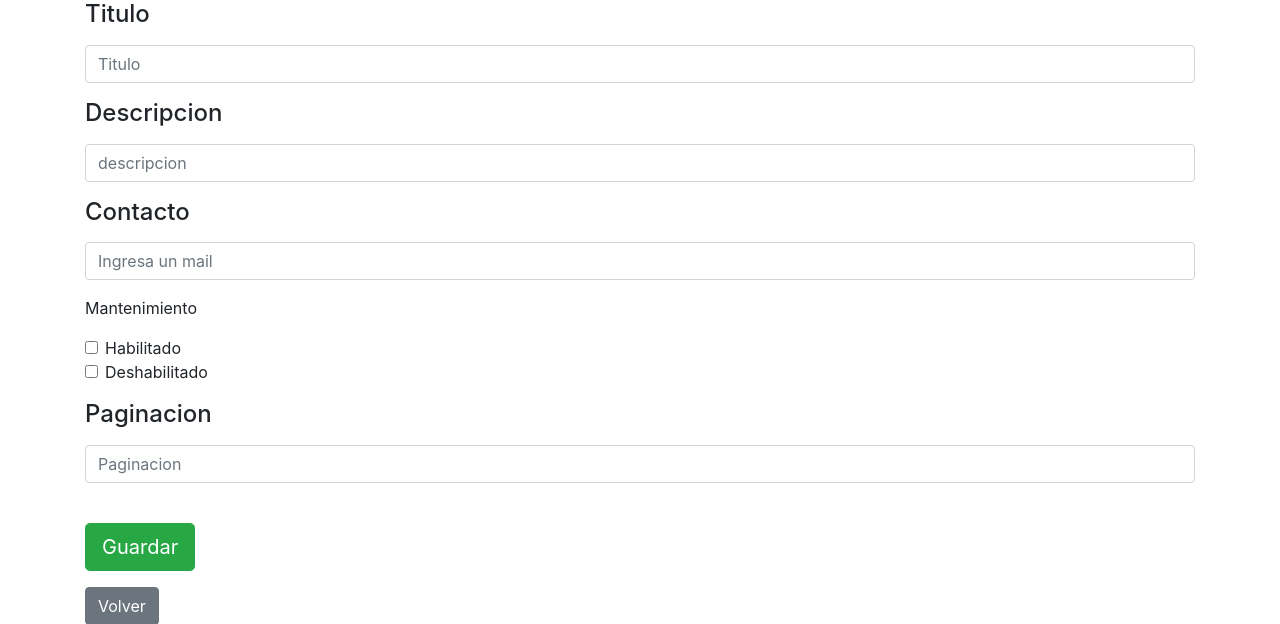
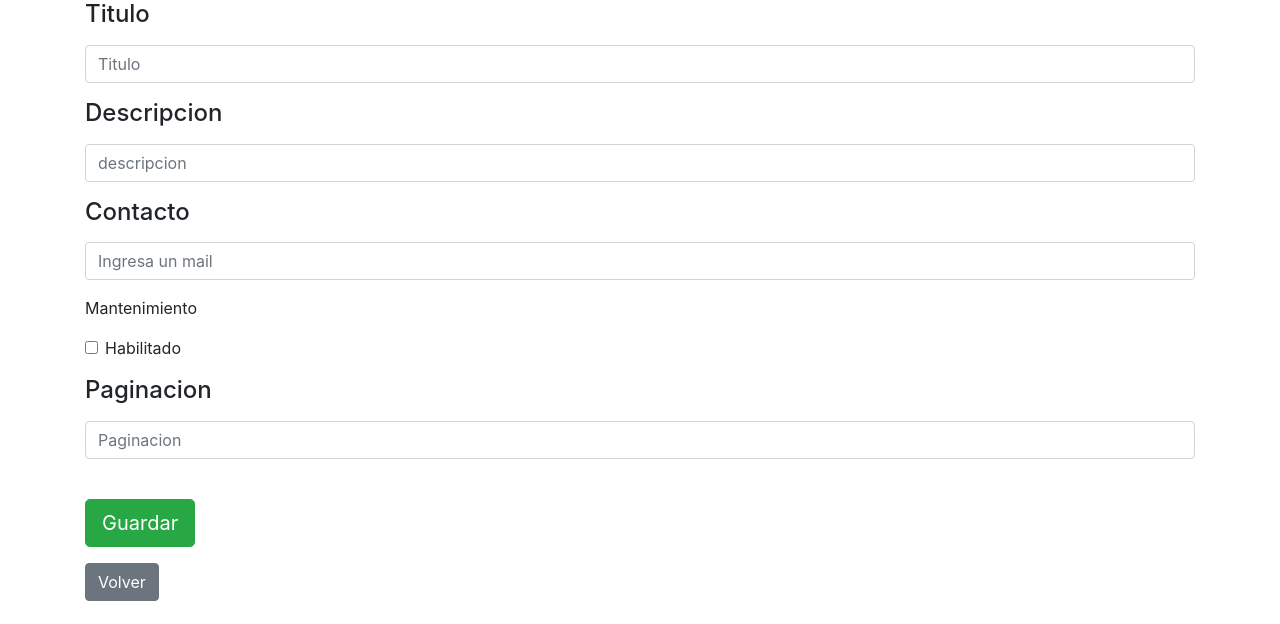
Before and after one commit to Maqui-LP/coopevid-19, a Flask app: template app/templates/configuracion/update.html in a window 1280 px wide. Shown: the part 112-736 px from the top of the page. Run offline with Flask 2, Linux system fonts and the light colour scheme; the template is opened without the code that fills it, so the values that code supplies are empty; the visitor is signed in with stand-in values (Sample User, id 1).

Commit message:
sitio en mantenimiento

```diff
--- a/app/__init__.py
+++ b/app/__init__.py
@@ -95,7 +95,8 @@ def create_app(environment="development"):
     # Ruta para el Home (usando decorator)
     @app.route("/")
     def home():
-        if Configuracion.getStateOfSite()==1:
+        print(f'######################configuracion del sitio: {Configuracion.getConfiguracion().id}')
+        if Configuracion.getStateOfSite():
             return render_template("mantenimiento.html")
         else:
             return render_template("home.html")
--- a/app/helpers/granted.py
+++ b/app/helpers/granted.py
@@ -2,9 +2,7 @@ from flask import session
 from app.models.user import User
 
 def granted(permiso):
-    print("*************************************************")
-    print(session.get("user"))
     user = User.query.filter(User.id == session.get("user")).first()
-    if(user is None):
+    if user is None:
         return False
     return permiso in User.getPermisos(user)
--- a/app/models/configuracion.py
+++ b/app/models/configuracion.py
@@ -20,7 +20,7 @@ class Configuracion(db.Model):
 
     @staticmethod
     def getConfiguracion():
-        return Configuracion.query.filter().first()
+        return Configuracion.query.filter().order_by(Configuracion.id.desc()).first()
 
     @staticmethod
     def updateConfiguracion(data):
@@ -30,4 +30,5 @@ class Configuracion(db.Model):
 
     @staticmethod
     def getStateOfSite():
-        return Configuracion.query.filter().first().mantenimiento
+
+        return Configuracion.getConfiguracion().mantenimiento
--- a/app/resources/configuracion.py
+++ b/app/resources/configuracion.py
@@ -15,7 +15,7 @@ def form():
 
 def update():
     data = request.form.to_dict()
-    data["mantenimiento"] = int(data["mantenimiento"])
+    data["mantenimiento"] = data.get("mantenimiento") == "on"
     Configuracion.updateConfiguracion(data)
 
     return render_template("/home.html")
--- a/app/templates/configuracion/update.html
+++ b/app/templates/configuracion/update.html
@@ -21,26 +21,20 @@
         </div>
         <div class="form-group">
               <label for="email"><h4>Contacto</h4></label>
-              <input type="text" class="form-control" name="contacto" id="first_name" value="" placeholder="Ingresa un mail" required="true">
+              <input type="email" class="form-control" name="contacto" id="first_name" value="" placeholder="Ingresa un mail" required="true">
         </div>
         <div class="form-group">
             <p>Mantenimiento</p>
             <div class="form-check">
-                <input class="form-check-input" type="checkbox" value="1" name="mantenimiento" id="mantenimiento">
+                <input class="form-check-input" type="checkbox" name="mantenimiento" id="mantenimiento">
                 <label class="form-check-label" for="mantenimiento">
                   Habilitado
-                </label>
-              </div>
-              <div class="form-check">
-                <input class="form-check-input" type="checkbox" value="0" name="mantenimiento" id="mantenimiento">
-                <label class="form-check-label" for="mantenimiento">
-                    Deshabilitado
                 </label>
               </div>
         </div>
         <div class="form-group">
             <label for="email"><h4>Paginacion</h4></label>
-            <input type="text" class="form-control" name="paginacion" id="last_name" value="" placeholder="Paginacion" required="true">
+            <input type="number" class="form-control" name="paginacion" id="last_name" value="" placeholder="Paginacion" required="true">
       </div>
 
         <div class="form-group">
```
